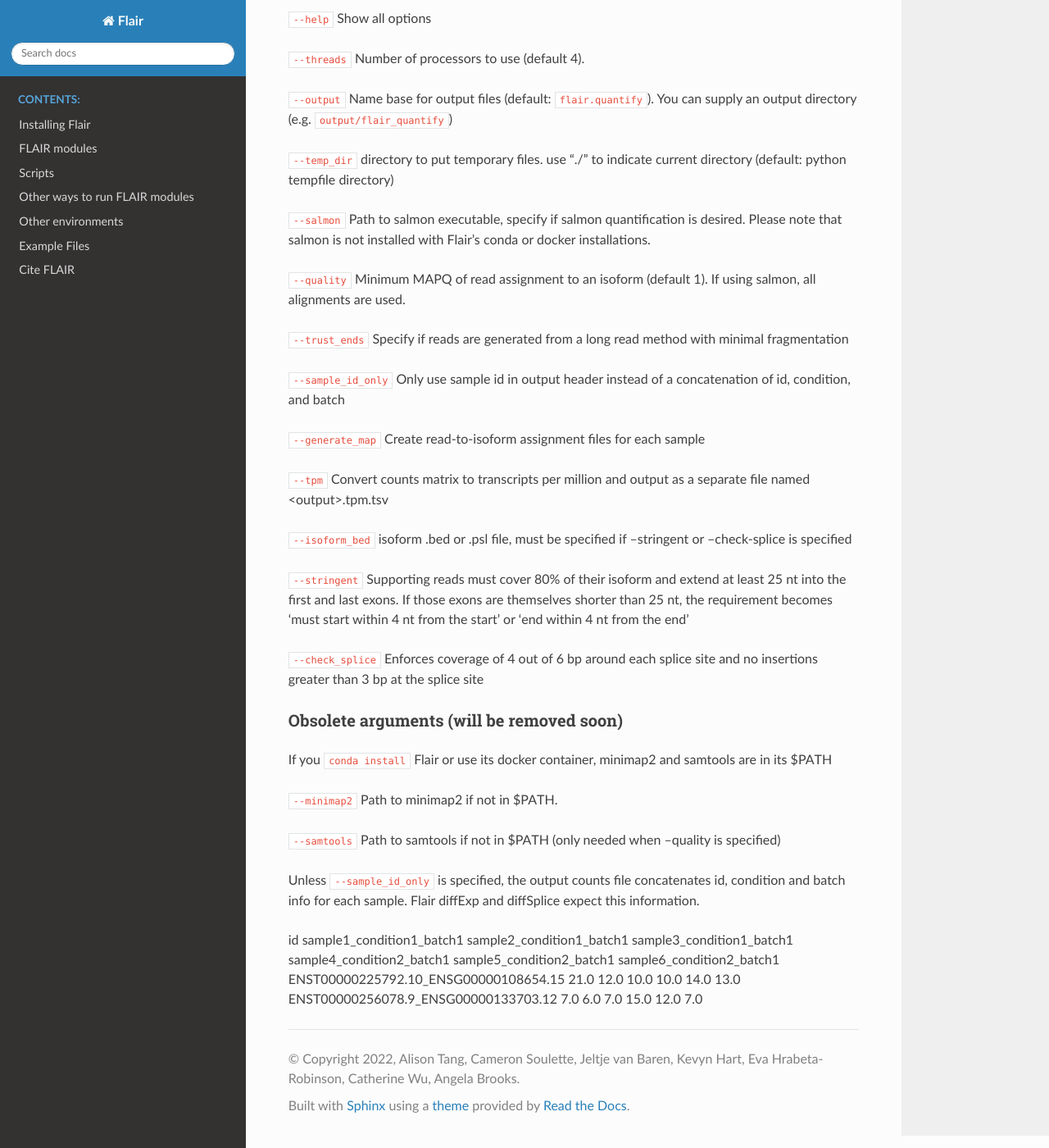
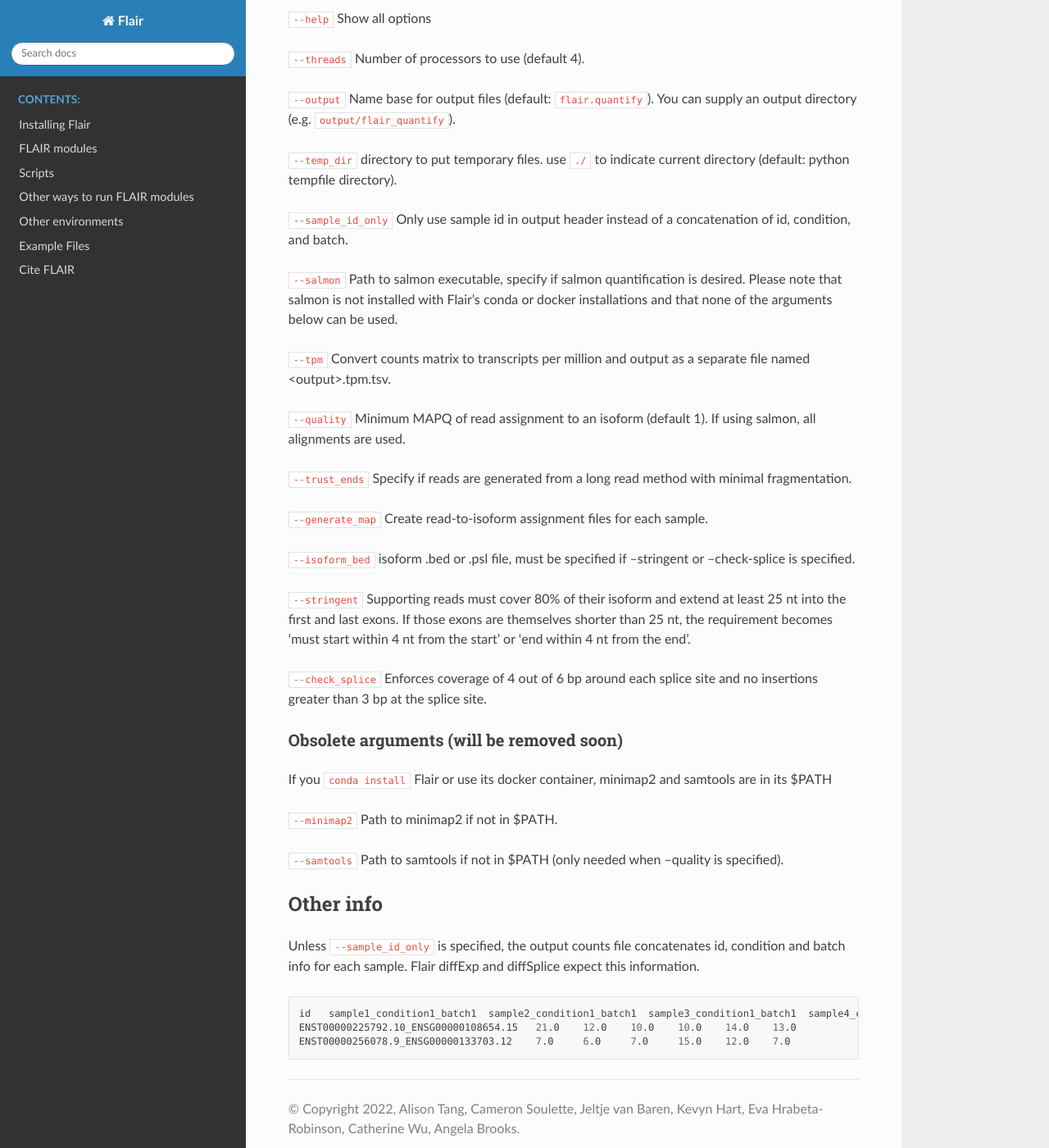
Before and after one commit to BrooksLabUCSC/flair, a Sphinx documentation site: the page built from docs/source/flair_quantify.rst, in a window 1280 px wide and 1400 px high, scrolled down 741 px. Shown: the whole window at 82% size. Built offline with Sphinx 7.4.7 and the Read the Docs theme 2.0.0, drawn with Linux system fonts in a browser that asks for light colours.

Commit message:
flair quantify salmon specific info

```diff
--- a/docs/source/flair_correct.rst
+++ b/docs/source/flair_correct.rst
@@ -3,7 +3,7 @@
 
 .. code:: sh
 
-usage: python flair.py correct -q query.bed12 [-f annotation.gtf]|[-j introns.tab] -g genome.fa [options]
+   usage: python flair.py correct -q query.bed12 [-f annotation.gtf]|[-j introns.tab] -g genome.fa [options]
 
 
 This module corrects misaligned splice sites using genome annotations and/or short-read splice junctions. It creates a ``<prefix>.corrected.bed`` for use in subsequent steps and a ``<prefix>.inconsistent.bed`` with rejected alignments.
--- a/docs/source/flair_quantify.rst
+++ b/docs/source/flair_quantify.rst
@@ -34,27 +34,27 @@
 
 ``--threads`` Number of processors to use (default 4).
 
-``--output`` Name base for output files (default: ``flair.quantify``). You can supply an output directory (e.g. ``output/flair_quantify``)
+``--output`` Name base for output files (default: ``flair.quantify``). You can supply an output directory (e.g. ``output/flair_quantify``).
 
-``--temp_dir`` directory to put temporary files. use "./" to indicate current directory (default: python tempfile directory)
+``--temp_dir`` directory to put temporary files. use ``./`` to indicate current directory (default: python tempfile directory).
 
-``--salmon`` Path to salmon executable, specify if salmon quantification is desired. Please note that salmon is not installed with Flair's conda or docker installations.
+``--sample_id_only`` Only use sample id in output header instead of a concatenation of id, condition, and batch.
+
+``--salmon`` Path to salmon executable, specify if salmon quantification is desired. Please note that salmon is not installed with Flair's conda or docker installations and that none of the arguments below can be used.
+
+``--tpm`` Convert counts matrix to transcripts per million and output as a separate file named <output>.tpm.tsv.
 
 ``--quality`` Minimum MAPQ of read assignment to an isoform (default 1). If using salmon, all alignments are used.
 
-``--trust_ends`` Specify if reads are generated from a long read method with minimal fragmentation
+``--trust_ends`` Specify if reads are generated from a long read method with minimal fragmentation.
 
-``--sample_id_only`` Only use sample id in output header instead of a concatenation of id, condition, and batch
+``--generate_map`` Create read-to-isoform assignment files for each sample.
 
-``--generate_map`` Create read-to-isoform assignment files for each sample
+``--isoform_bed`` isoform .bed or .psl file, must be specified if --stringent or --check-splice is specified.
 
-``--tpm`` Convert counts matrix to transcripts per million and output as a separate file named <output>.tpm.tsv
+``--stringent`` Supporting reads must cover 80% of their isoform and extend at least 25 nt into the first and last exons. If those exons are themselves shorter than 25 nt, the requirement becomes 'must start within 4 nt from the start' or 'end within 4 nt from the end'.
 
-``--isoform_bed`` isoform .bed or .psl file, must be specified if --stringent or --check-splice is specified
-
-``--stringent`` Supporting reads must cover 80% of their isoform and extend at least 25 nt into the first and last exons. If those exons are themselves shorter than 25 nt, the requirement becomes 'must start within 4 nt from the start' or 'end within 4 nt from the end'
-
-``--check_splice`` Enforces coverage of 4 out of 6 bp around each splice site and no insertions greater than 3 bp at the splice site
+``--check_splice`` Enforces coverage of 4 out of 6 bp around each splice site and no insertions greater than 3 bp at the splice site.
 
 
 Obsolete arguments (will be removed soon)
@@ -64,13 +64,15 @@
 
 ``--minimap2`` Path to minimap2 if not in $PATH.
 
-``--samtools`` Path to samtools if not in $PATH (only needed when --quality is specified)
+``--samtools`` Path to samtools if not in $PATH (only needed when --quality is specified).
 
 
+Other info
+----------
 Unless ``--sample_id_only`` is specified, the output counts file concatenates id, condition and batch info for each sample. Flair diffExp and diffSplice expect this information.
 
 .. code:: sh
 
-id   sample1_condition1_batch1  sample2_condition1_batch1  sample3_condition1_batch1  sample4_condition2_batch1  sample5_condition2_batch1  sample6_condition2_batch1
-ENST00000225792.10_ENSG00000108654.15   21.0    12.0    10.0    10.0    14.0    13.0
-ENST00000256078.9_ENSG00000133703.12    7.0     6.0     7.0     15.0    12.0    7.0
+   id   sample1_condition1_batch1  sample2_condition1_batch1  sample3_condition1_batch1  sample4_condition2_batch1  sample5_condition2_batch1  sample6_condition2_batch1
+   ENST00000225792.10_ENSG00000108654.15   21.0    12.0    10.0    10.0    14.0    13.0
+   ENST00000256078.9_ENSG00000133703.12    7.0     6.0     7.0     15.0    12.0    7.0
```
Also changed, not shown: 1 other file.
